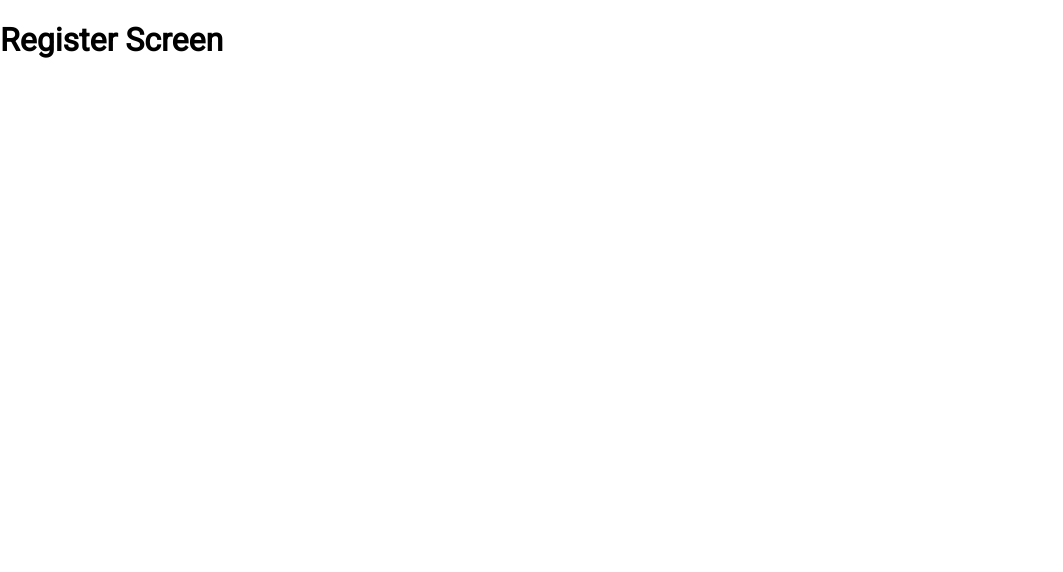
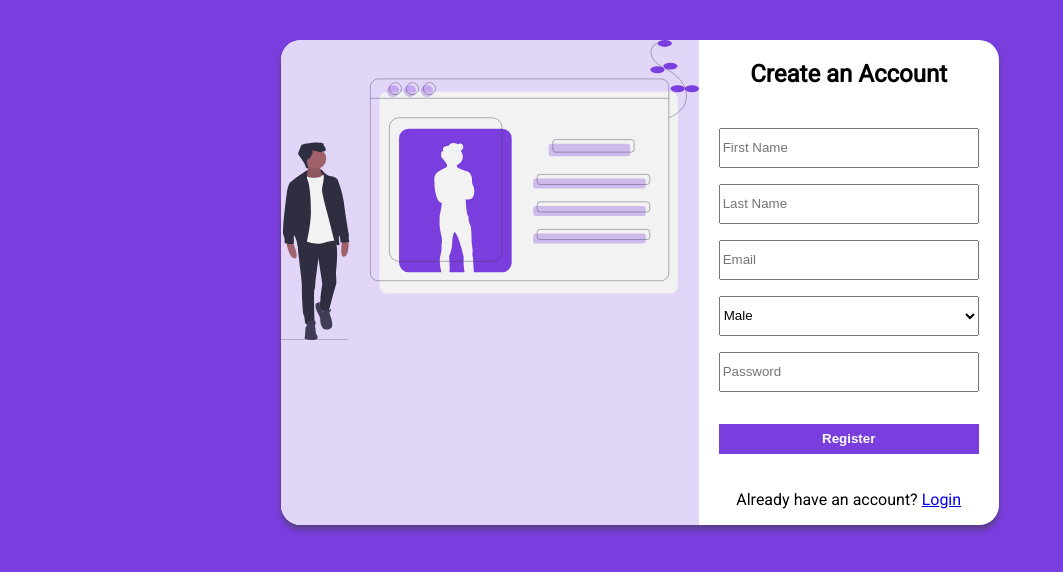
Before and after one commit to dbrucknr/node-react-websockets, a React (Create React App) app in the folder client/: page /register in a window 1280 px wide. Shown: the top 572 px of the page, without its empty margins (0-1063 px from the left). Built offline with nearby package versions, Linux system fonts and the light colour scheme.

Commit message:
Link register and login pages; update register page to share styles, similar interface.

```diff
--- a/client/src/components/auth/auth.scss
+++ b/client/src/components/auth/auth.scss
@@ -46,7 +46,8 @@
           min-width: 300px;
         }
 
-        h2 {
+        h2,
+        p {
           text-align: center;
         }
 
--- a/client/src/components/auth/login.js
+++ b/client/src/components/auth/login.js
@@ -1,5 +1,6 @@
 import loginImage from "../../assets/images/login.svg";
 import "./auth.scss";
+import { Link } from "react-router-dom";
 
 export const Login = () => {
   return (
@@ -22,7 +23,9 @@ export const Login = () => {
               <button>Login</button>
             </form>
 
-            <p>Don't have an account?</p>
+            <p>
+              Don't have an account? <Link to="/register">Register</Link>
+            </p>
           </div>
         </div>
       </div>
--- a/client/src/components/auth/register.js
+++ b/client/src/components/auth/register.js
@@ -1,3 +1,46 @@
+import registerImage from "../../assets/images/register.svg";
+import "./auth.scss";
+import { Link } from "react-router-dom";
+
 export const Register = () => {
-  return <h1>Register Screen</h1>;
+  return (
+    <div id="auth-container">
+      <div id="auth-card">
+        <div className="card-shadow">
+          <div id="image-section">
+            <img src={registerImage} alt="Register" />
+          </div>
+          <div id="form-section">
+            <h2>Create an Account</h2>
+
+            <form>
+              <div className="input-field mb-1">
+                <input placeholder="First Name" />
+              </div>
+              <div className="input-field mb-1">
+                <input placeholder="Last Name" />
+              </div>
+              <div className="input-field mb-1">
+                <input placeholder="Email" />
+              </div>
+              <div className="input-field mb-1">
+                <select>
+                  <option value="male">Male</option>
+                  <option value="female">Female</option>
+                </select>
+              </div>
+              <div className="input-field mb-2">
+                <input placeholder="Password" />
+              </div>
+              <button>Register</button>
+            </form>
+
+            <p>
+              Already have an account? <Link to="/login">Login</Link>
+            </p>
+          </div>
+        </div>
+      </div>
+    </div>
+  );
 };
```
